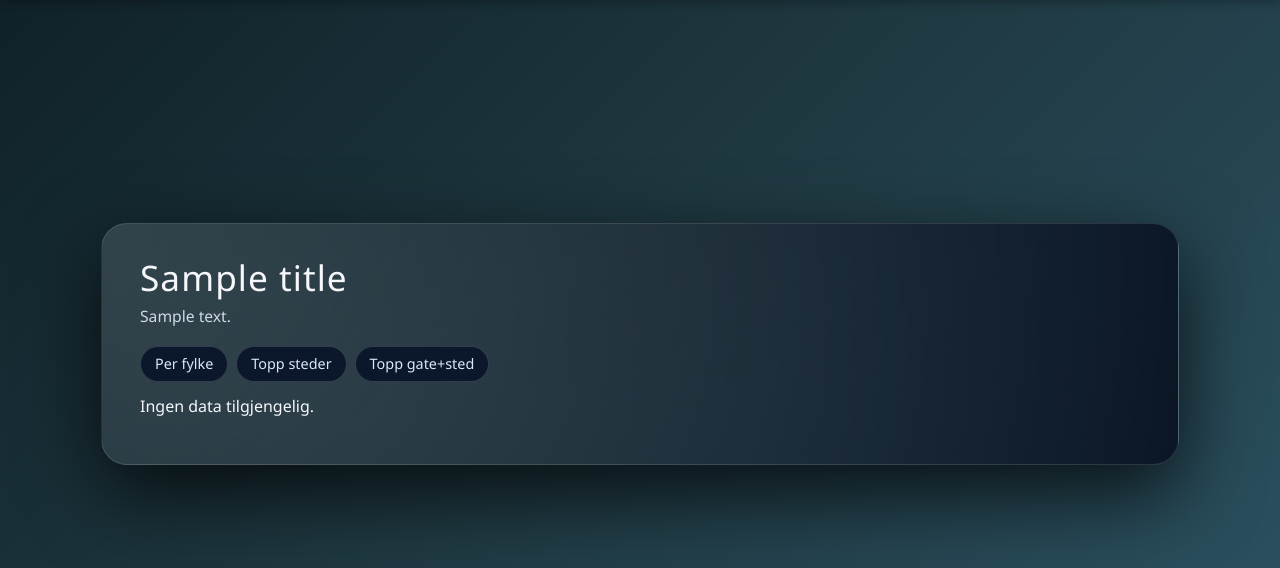
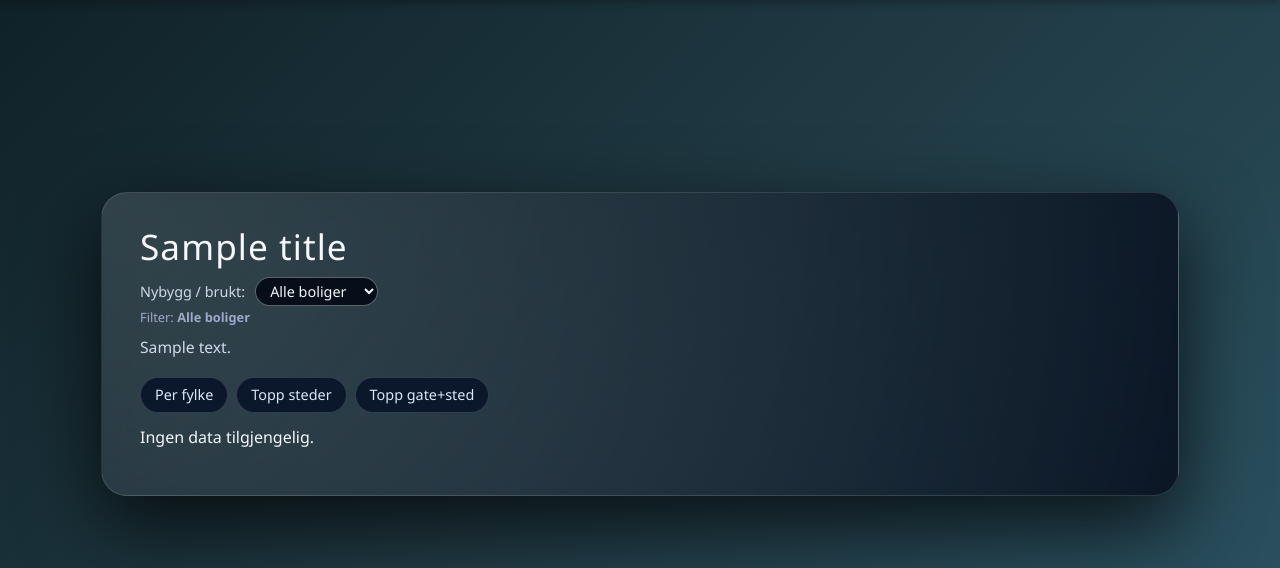
Before and after one commit to naessrobert-ui/prisanalyse, a Flask app: template templates/bolig_priser_sted.html in a window 1280 px wide. Shown: the part 56-624 px from the top of the page. Run offline with Flask 3, Linux system fonts and the light colour scheme; the template is opened without the code that fills it: most values are stand-ins (such as "Sample title", 1, 10 or a date in 2020); parts of the project's set-up code (start-up, migrations or seed data) failed here and were passed over.

Commit message:
Update bolig_priser_sted.html

```diff
--- a/templates/bolig_priser_sted.html
+++ b/templates/bolig_priser_sted.html
@@ -203,6 +203,40 @@
 <div class="page-wrapper">
   <div class="glass-card">
     <h1>{{ title }}</h1>
+        <div style="margin: 10px 0 8px;">
+      <form method="get" action="{{ url_for('bolig.bolig_priser_sted') }}"
+            style="display:flex;flex-wrap:wrap;align-items:center;gap:10px;font-size:0.9rem;">
+        <span style="color:#cfd9ea;">Nybygg / brukt:</span>
+
+        <select name="nybrukt"
+                onchange="this.form.submit()"
+                style="border-radius:999px;border:1px solid rgba(255,255,255,0.35);
+                       background:rgba(3,10,20,0.9);color:#f5f7fb;
+                       padding:3px 10px;font-size:0.9rem;">
+          <option value="alle"   {% if nybrukt_filter == 'alle' %}selected{% endif %}>Alle boliger</option>
+          <option value="nybygg" {% if nybrukt_filter == 'nybygg' %}selected{% endif %}>Kun nybygg</option>
+          <option value="brukt"  {% if nybrukt_filter == 'brukt' %}selected{% endif %}>Kun brukte</option>
+        </select>
+
+        {# Bevar nåværende view-parametre når vi bytter filter #}
+        {% if mode %}<input type="hidden" name="nivaa" value="{{ mode }}">{% endif %}
+        {% if sort %}<input type="hidden" name="sort" value="{{ sort }}">{% endif %}
+        {% if order %}<input type="hidden" name="order" value="{{ order }}">{% endif %}
+        {% if top_n %}<input type="hidden" name="top_n" value="{{ top_n }}">{% endif %}
+        {% if min_n %}<input type="hidden" name="min_n" value="{{ min_n }}">{% endif %}
+        {% if detalj_nivaa %}<input type="hidden" name="detalj_nivaa" value="{{ detalj_nivaa }}">{% endif %}
+        {% if detalj_key %}<input type="hidden" name="detalj_key" value="{{ detalj_key }}">{% endif %}
+      </form>
+
+      <div style="font-size:0.8rem;color:#9ca9c7;margin-top:2px;">
+        Filter: <strong>
+          {% if nybrukt_filter == 'nybygg' %}Kun nybygg
+          {% elif nybrukt_filter == 'brukt' %}Kun brukte
+          {% else %}Alle boliger{% endif %}
+        </strong>
+      </div>
+    </div>
+
     <p class="lead-text">
       {{ lead_text }}
     </p>
```
